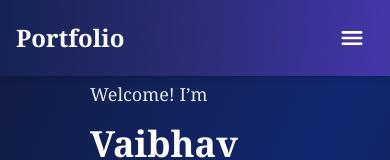
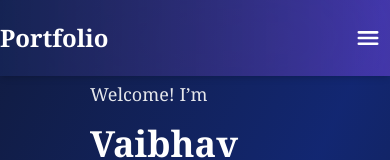
Before and after one commit to vsVaibhav07/Portfolio, a Next.js app: page / in a window 390 px wide. Shown: the top 160 px of the page. Built offline with nearby package versions, Linux system fonts and the light colour scheme.

Commit message:
Updated Nav

```diff
--- a/src/components/Navbar.tsx
+++ b/src/components/Navbar.tsx
@@ -19,7 +19,7 @@ const Navbar = () => {
 
   return (
     <header className="fixed top-0 z-50 w-full  bg-gradient-to-r from-blue-950/90 to-violet-500/40 backdrop-blur-3xl text-white shadow-md">
-      <div className="flex items-center justify-between p-4 sm:px-6">
+      <div className="flex items-center justify-between py-4 sm:px-6">
         <h1 className="text-2xl font-serif font-bold">Portfolio</h1>
 
         <nav className="hidden sm:flex space-x-6 text-lg font-medium">
```
